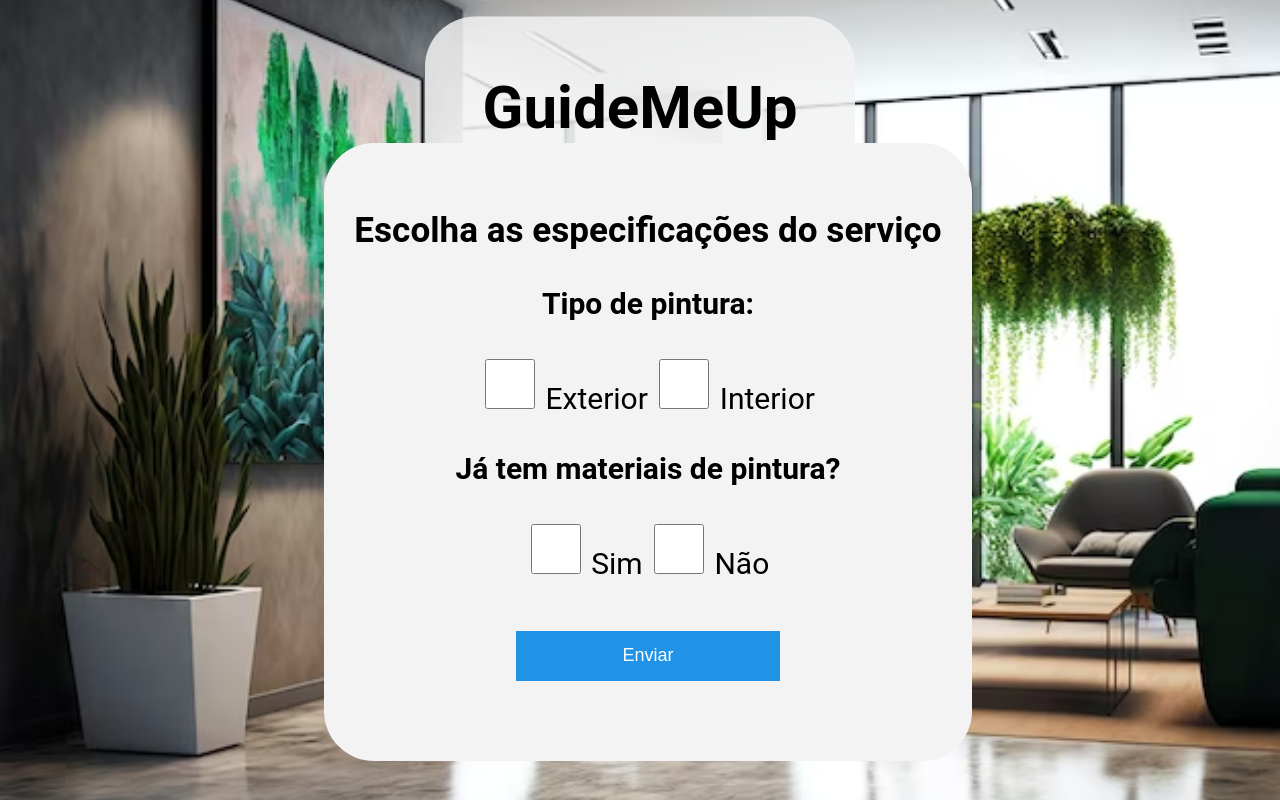
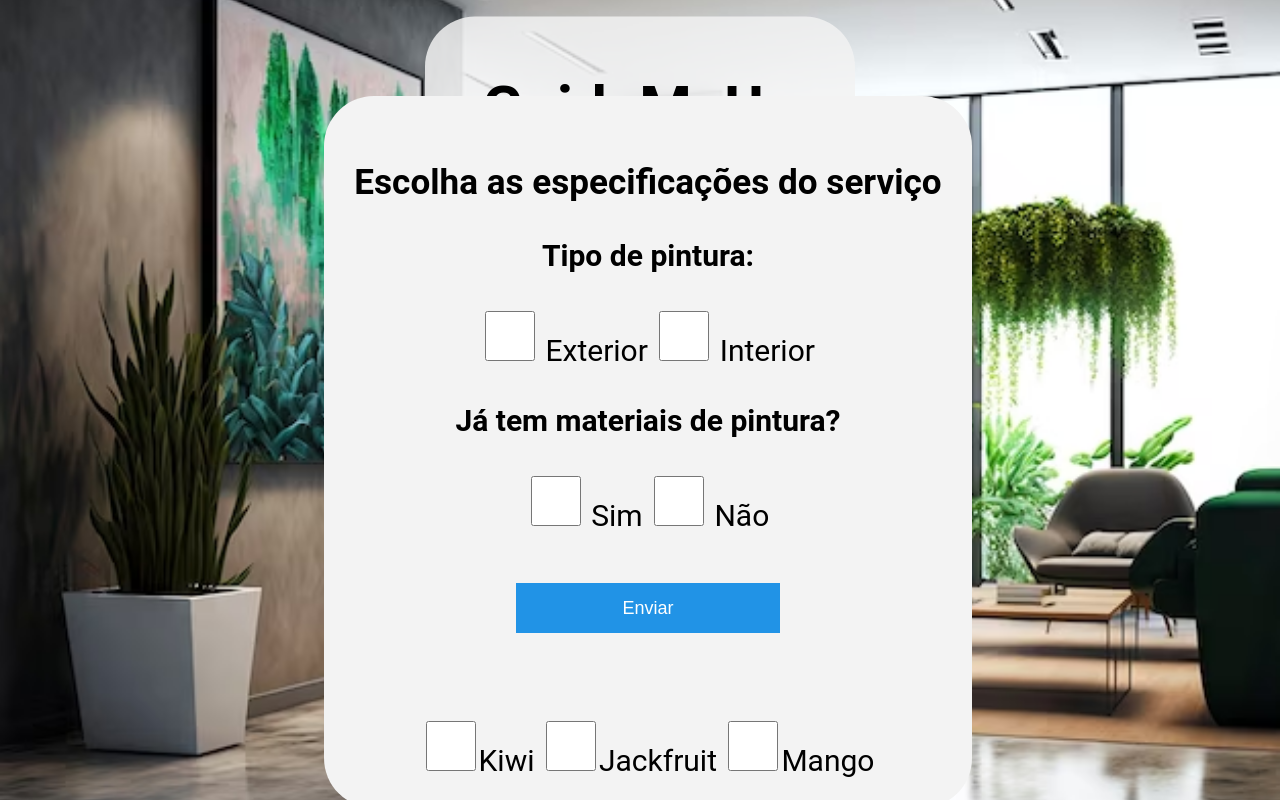
Before and after one commit to TymeRod/AS-705, a Flask app: template template/escolhas.html in a window 1280 px wide. Run offline with Flask 3, Linux system fonts and the light colour scheme; the template is opened without the code that fills it, so the values that code supplies are empty.

Commit message:
Pega essa Tiago

```diff
--- a/template/escolhas.html
+++ b/template/escolhas.html
@@ -35,13 +35,28 @@
             <h3 >Escolha as especificações do serviço<br></h3>
             <div> <b>Tipo de pintura: </b> </div><br>
 
-            <input type="checkbox"  name="tipop" value="Opção 1"> Exterior
-            <input type="checkbox" name="tipop" value="Opção 2"> Interior
+            <input type="checkbox"  name="fooby[1][]" value="1" onclick="Check(); return false" > Exterior
+            <input type="checkbox" name="fooby[1][]" value="1" onclick="Check();return false" > Interior
             <div><br><b> Já tem materiais de pintura?</b> </div>
             <br>
-            <input type="checkbox" name="materiais" value="Opção 3"> Sim
-            <input type="checkbox" name="materiais" value="Opção 4"> Não
+
+
+            <input type="checkbox" name="fooby[2][]" value="1" onclick="Check();"> Sim
+            <input type="checkbox" name="fooby[2][]" value="1" onclick="Check();"> Não
             <input type="submit" class="button" style="width: 45%;margin: 50px auto;" value="Enviar">
+
+
+            <br>
+            <div>
+                <label>
+                    <input type="checkbox" class="radio" value="1" name="fooby[1][]" onclick="Check();return false"/>Kiwi</label>
+                <label>
+                    <input type="checkbox" class="radio" value="1" name="fooby[1][]" onclick="Check();return false" />Jackfruit</label>
+                <label>
+                    <input type="checkbox" class="radio" value="1" name="fooby[1][]" onclick="Check();return false"/>Mango</label>
+            </div>
+
+
         </form>
     </div>
 
@@ -65,6 +80,36 @@
                 window.location.href = 'pagina3.html';
             }
         });}
+
+
+        $("input:checkbox").on('click', function() {
+  // in the handler, 'this' refers to the box clicked on
+  var $box = $(this);
+  if ($box.is(":checked")) {
+    // the name of the box is retrieved using the .attr() method
+    // as it is assumed and expected to be immutable
+    var group = "input:checkbox[name='" + $box.attr("name") + "']";
+    // the checked state of the group/box on the other hand will change
+    // and the current value is retrieved using .prop() method
+    $(group).prop("checked", false);
+    $box.prop("checked", true);
+  } else {
+    $box.prop("checked", false);
+  }
+});
+ /*$(document).ready(function() {
+    $('#checkbox1').change(function() {
+        if(this.checked) {
+            $('#checkbox2').prop('checked', false);
+        }
+    });
+
+    $('#checkbox2').change(function() {
+        if(this.checked) {
+            $('#checkbox1').prop('checked', false);
+        }
+    });
+});*/
     </script>
 
 
--- a/template/login.html
+++ b/template/login.html
@@ -7,7 +7,8 @@
     <meta name="viewport" content="width=device-width, initial-scale=1.0">
 </head>
 <body>
-    <div class="background-layer"></div>
+    <div class="background-layer" style="opacity: 80%;"></div>
+
     <div class="guideme" >
         <h1 style="font-family: Lato, sans-serif;">GuideMeUp</h1>
     </div>
@@ -40,6 +41,9 @@
 
         }
 
+
+
+
     </script>
     <div class="center">
         <div class="bolaperf"></div>
```
